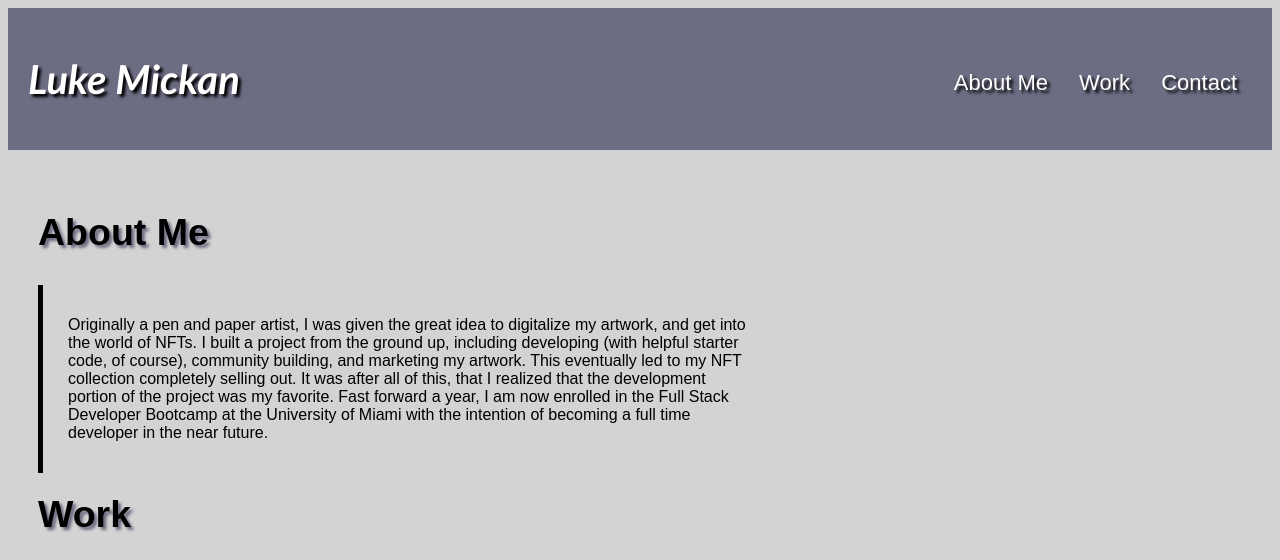
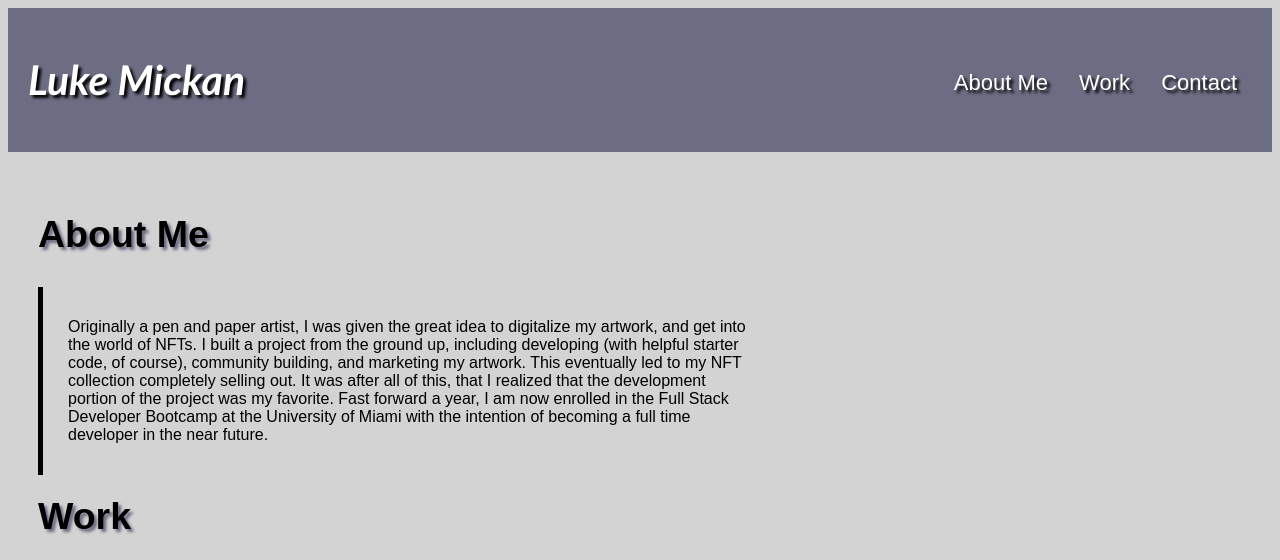
Before and after one commit to Lmickk2/Week-2-Challenge, a plain HTML site: page index.html in a window 1280 px wide. Shown: the top 560 px of the page. Drawn offline with Linux system fonts and the light colour scheme.

Commit message:
Deployment fix

```diff
--- a/Assets/style.css
+++ b/Assets/style.css
@@ -15,7 +15,7 @@ body {
 .header h1 {
     text-shadow: 3px 3px 3px rgb(0, 0, 0);
     display: inline-block;
-    font-size: 40px;
+    font-size: 41px;
     font-family:'Trebuchet MS', 'Lucida Sans Unicode', 'Lucida Grande', 'Lucida Sans', Arial, sans-serif;
     font-style: italic;
 }
```
